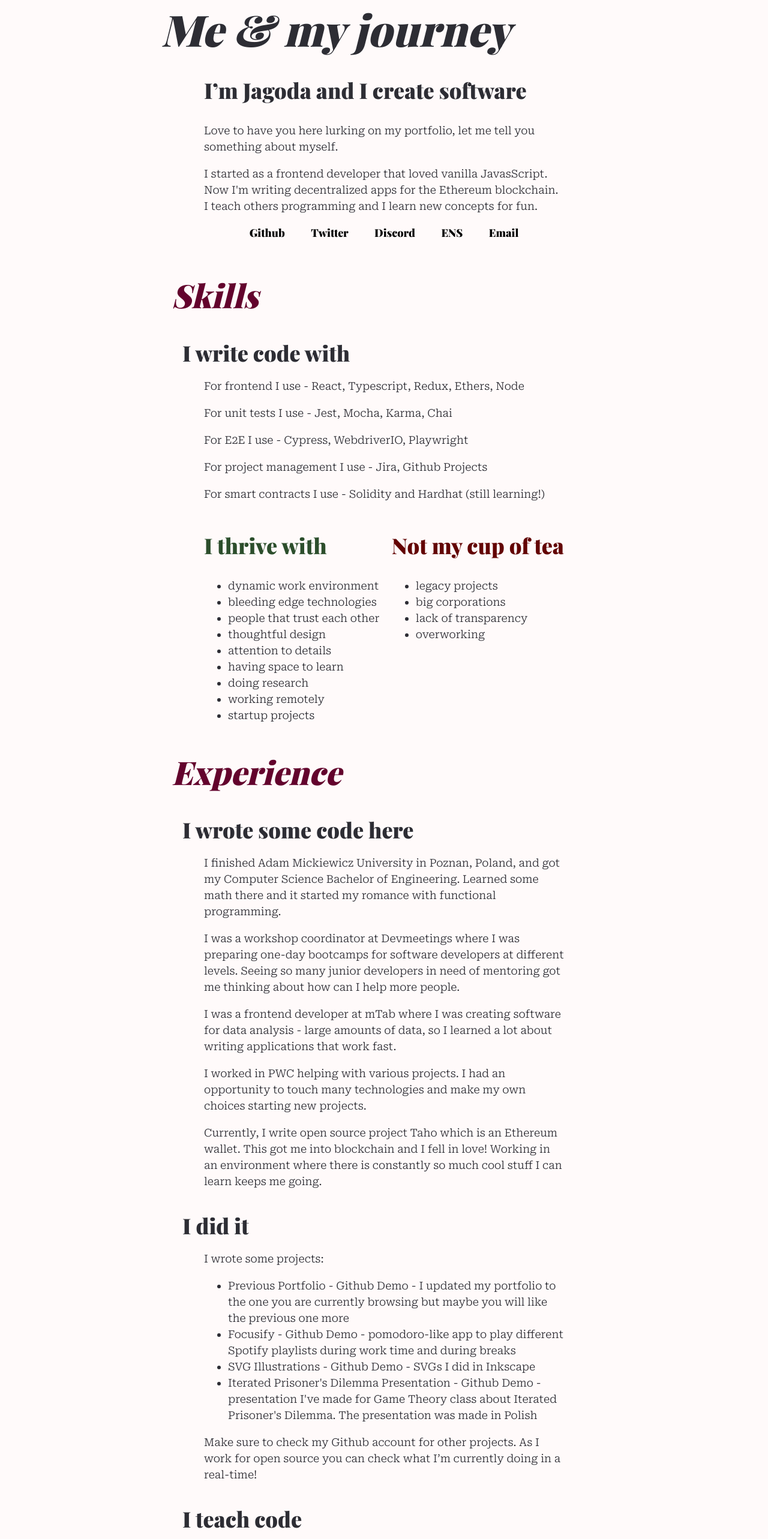
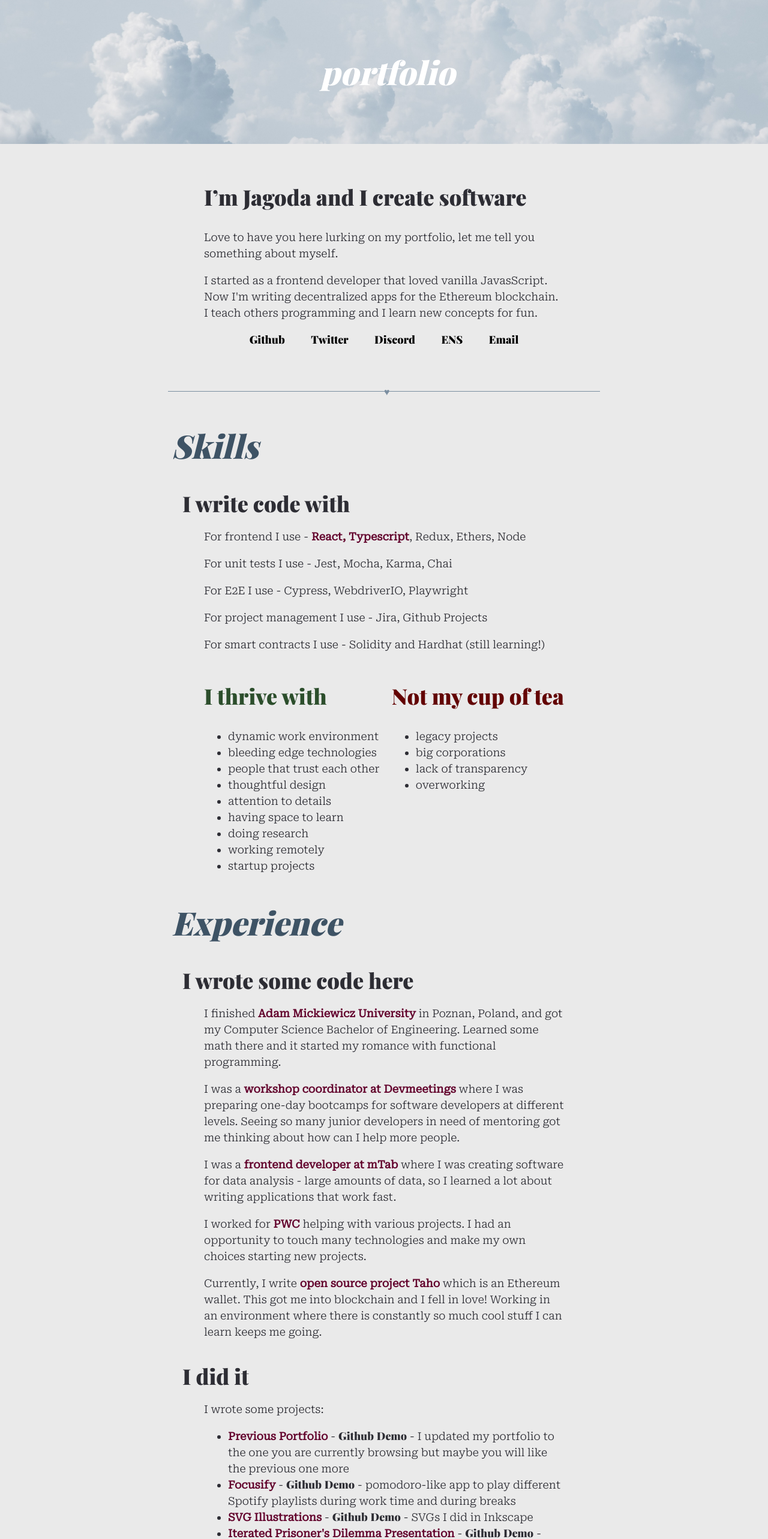
Before and after one commit to jagodarybacka/jagodarybacka.github.io, a React (Create React App) app: page / in a window 1280 px wide. Shown: the top 2566 px of the page at 60% size. Built offline with nearby package versions, Linux system fonts and the light colour scheme; a web font is replaced by a local one.

Commit message:
Another batch of styles

```diff
--- a/src/components/Footer.css
+++ b/src/components/Footer.css
@@ -1,10 +1,6 @@
 .Footer {
     padding-bottom: 3em;
     margin: 3em 0 0;
-}
-
-.Footer .line {
-    margin-bottom: 3em;
 }
 
 .Footer .date {
--- /dev/null
+++ b/src/components/Header.css
@@ -0,0 +1,21 @@
+.Header {
+    height: 30vh;
+    margin-bottom: 8vh;
+}
+
+.Header h1 {
+    line-height: 30vh;
+    font-size: 3em;
+    color: var(--white);
+    text-transform: lowercase;
+    text-align: center;
+}
+
+
+.Header img {
+    position: absolute;
+    left: 0;
+    width: 100vw;
+    height: 30vh;
+    object-fit: cover;
+}
--- a/src/components/Header.jsx
+++ b/src/components/Header.jsx
@@ -1,5 +1,11 @@
+import './Header.css'
+import BgImage from '../assets/bg-big.jpeg'
+
 export default function Header() {
     return (
-        <div></div>
+        <div className='Header'>
+            <img src={BgImage} alt="background" />
+            <h1 className="header">Portfolio</h1>
+        </div>
     )
 }
--- a/src/index.css
+++ b/src/index.css
@@ -1,4 +1,14 @@
 @import url('https://fonts.googleapis.com/css2?family=Playfair+Display:ital,wght@0,900;1,900&family=Roboto+Serif:opsz,wght@8..144,300;8..144,400&display=swap');
+
+:root {
+    --background: #eaeaea;
+    --text: #2D2D34;
+    --text-dark: #000;
+    --text-primary: #3e5365;
+    --text-contrast: #63032D;
+    --highlight: #7a8ea0;
+    --white: #ffffff;
+}
 
 body {
     font-family: 'Roboto Serif', serif;
@@ -6,8 +16,8 @@ body {
     font-size: 18px;
     max-width: 600px;
     margin: auto;
-    color: #2D2D34;
-    background-color: rgb(255, 250, 250);
+    color: var(--text);
+    background-color: var(--background);
 }
 
 h1,
@@ -34,7 +44,7 @@ h1 {
 .faded-header {
     position: relative;
     left: -1em;
-    color: #63032D;
+    color: var(--text-primary);
     margin: .5em 0 0;
 }
 
@@ -45,7 +55,7 @@ h1 {
 }
 
 .header-section {
-    margin-bottom: 3em;
+    margin-bottom: 4em;
 }
 
 p,
@@ -57,22 +67,30 @@ ul.no-bullets {
     list-style-type: none;
 }
 
+b {
+    color: var(--text-contrast);
+}
+
 a {
     font-family: 'Playfair Display', serif;
     position: relative;
     font-weight: 400;
-    color: #000;
+    color: var(--text-dark);
     text-decoration: none;
     cursor: pointer;
     transition: color 200ms;
 }
 
 a:hover {
-    color: #ED7B84;
+    color: var(--highlight);
 }
 
 a:hover::before {
     background-color: transparent;
+}
+
+a.light {
+    color: var(--text);
 }
 
 .is-hidden {
@@ -94,15 +112,26 @@ a:hover::before {
     position: relative;
     left: -10%;
     height: 1px;
-    background-color: #63032D;
+    background-color: var(--highlight);
+    color: var(--highlight);
+    margin-bottom: 3em;
+}
+
+.line::after {
+    content: "♥";
+    line-height: 16px;
+    font-size: 16px;
+    position: absolute;
+    top: -6px;
+    left: 50%;
 }
 
 ::-moz-selection {
-    color: #2D2D34;
-    background: #ED7B84;
+    color: var(--text);
+    background: var(--highlight);
 }
 
 ::selection {
-    color: #ED7B84;
-    background: #2D2D34;
+    color: var(--highlight);
+    background: var(--text);
 }
--- a/src/pages/Home.jsx
+++ b/src/pages/Home.jsx
@@ -2,17 +2,17 @@ import Links from "components/Links";
 
 export default function Home() {
     return (<>
-        <h1 className="header">Me & my journey</h1>
         <section className="header-section">
             <h2>I’m Jagoda and I create software</h2>
             <p>Love to have you here lurking on my portfolio, let me tell you something about myself.</p>
             <p>I started as a frontend developer that loved vanilla JavasScript. Now I'm writing decentralized apps for the Ethereum blockchain. I teach others programming and I learn new concepts for fun.</p>
             <Links />
         </section>
+        <div className="line" />
         <h1 className="faded-header">Skills</h1>
         <section>
             <h2 className="faded-subheader">I write code with</h2>
-            <p>For frontend I use - React, Typescript, Redux, Ethers, Node</p>
+            <p>For frontend I use - <b>React, Typescript</b>, Redux, Ethers, Node</p>
             <p>For unit tests I use - Jest, Mocha, Karma, Chai</p>
             <p>For E2E I use - Cypress, WebdriverIO, Playwright</p>
             <p>For project management I use - Jira, Github Projects</p>
@@ -46,20 +46,20 @@ export default function Home() {
         <h1 className="faded-header">Experience</h1>
         <section >
             <h2 className="faded-subheader">I wrote some code here</h2>
-            <p>I finished Adam Mickiewicz University in Poznan, Poland, and got my Computer Science Bachelor of Engineering. Learned some math there and it started my romance with functional programming.</p>
-            <p>I was a workshop coordinator at Devmeetings where I was preparing one-day bootcamps for software developers at different levels. Seeing so many junior developers in need of mentoring got me thinking about how can I help more people.</p>
-            <p>I was a frontend developer at mTab where I was creating software for data analysis - large amounts of data, so I learned a lot about writing applications that work fast.</p>
-            <p>I worked in PWC helping with various projects. I had an opportunity to touch many technologies and make my own choices starting new projects.</p>
-            <p>Currently, I write open source project Taho which is an Ethereum wallet. This got me into blockchain and I fell in love! Working in an environment where there is constantly so much cool stuff I can learn keeps me going.</p>
+            <p>I finished <b>Adam Mickiewicz University</b> in Poznan, Poland, and got my Computer Science Bachelor of Engineering. Learned some math there and it started my romance with functional programming.</p>
+            <p>I was a  <b>workshop coordinator at Devmeetings</b> where I was preparing one-day bootcamps for software developers at different levels. Seeing so many junior developers in need of mentoring got me thinking about how can I help more people.</p>
+            <p>I was a <b>frontend developer at mTab</b> where I was creating software for data analysis - large amounts of data, so I learned a lot about writing applications that work fast.</p>
+            <p>I worked for <b>PWC</b> helping with various projects. I had an opportunity to touch many technologies and make my own choices starting new projects.</p>
+            <p>Currently, I write <b>open source project Taho</b> which is an Ethereum wallet. This got me into blockchain and I fell in love! Working in an environment where there is constantly so much cool stuff I can learn keeps me going.</p>
         </section>
         <section>
             <h2 className="faded-subheader">I did it</h2>
             <p>I wrote some projects:</p>
             <ul>
-                <li>Previous Portfolio - Github Demo - I updated my portfolio to the one you are currently browsing but maybe you will like the previous one more</li>
-                <li>Focusify - Github Demo - pomodoro-like app to play different Spotify playlists during work time and during breaks</li>
-                <li>SVG Illustrations - Github Demo - SVGs I did in Inkscape</li>
-                <li>Iterated Prisoner's Dilemma Presentation - Github Demo - presentation I've made for Game Theory class about Iterated Prisoner's Dilemma. The presentation was made in Polish</li>
+                <li><b>Previous Portfolio</b> - <a className="light">Github</a> <a className="light">Demo</a> - I updated my portfolio to the one you are currently browsing but maybe you will like the previous one more</li>
+                <li><b>Focusify</b> - <a className="light">Github</a> <a className="light">Demo</a> - pomodoro-like app to play different Spotify playlists during work time and during breaks</li>
+                <li><b>SVG Illustrations</b> - <a className="light">Github</a> <a className="light">Demo</a> - SVGs I did in Inkscape</li>
+                <li><b>Iterated Prisoner's Dilemma Presentation</b> - <a className="light">Github</a> <a className="light">Demo</a> - presentation I've made for Game Theory class about Iterated Prisoner's Dilemma. The presentation was made in Polish</li>
             </ul>
             <p>Make sure to check my Github account for other projects. As I work for open source you can check what I’m currently doing in a real-time!</p>
         </section>
```
Also changed, not shown: src/assets/bg-big.jpeg (added).
